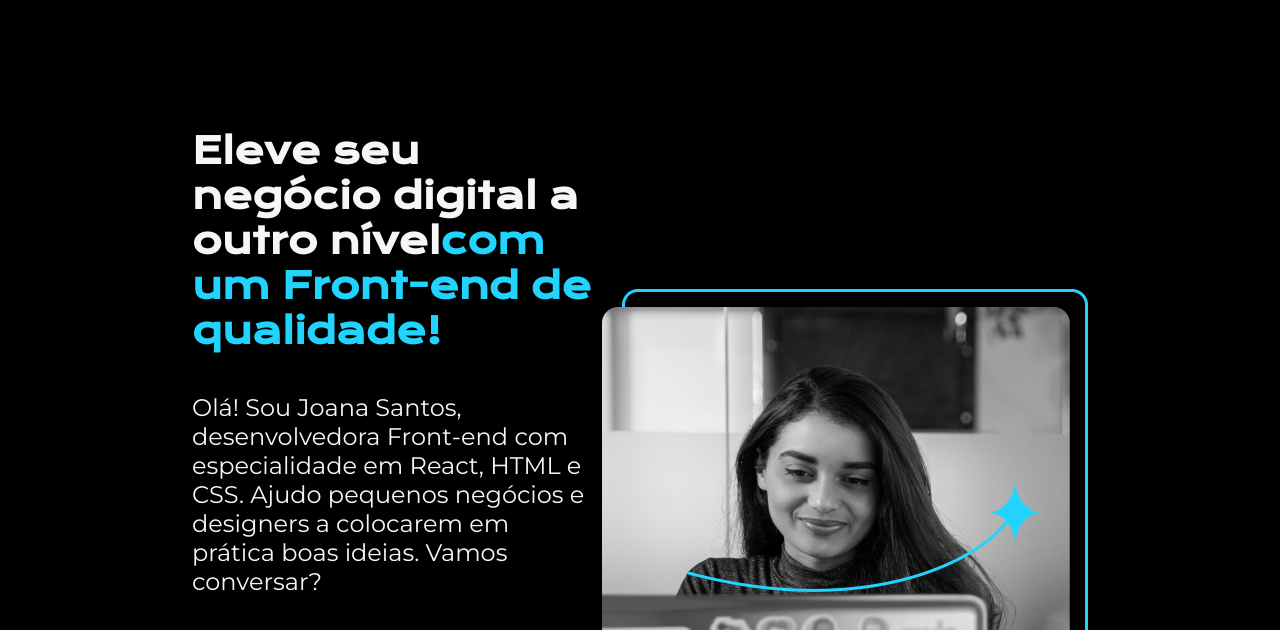
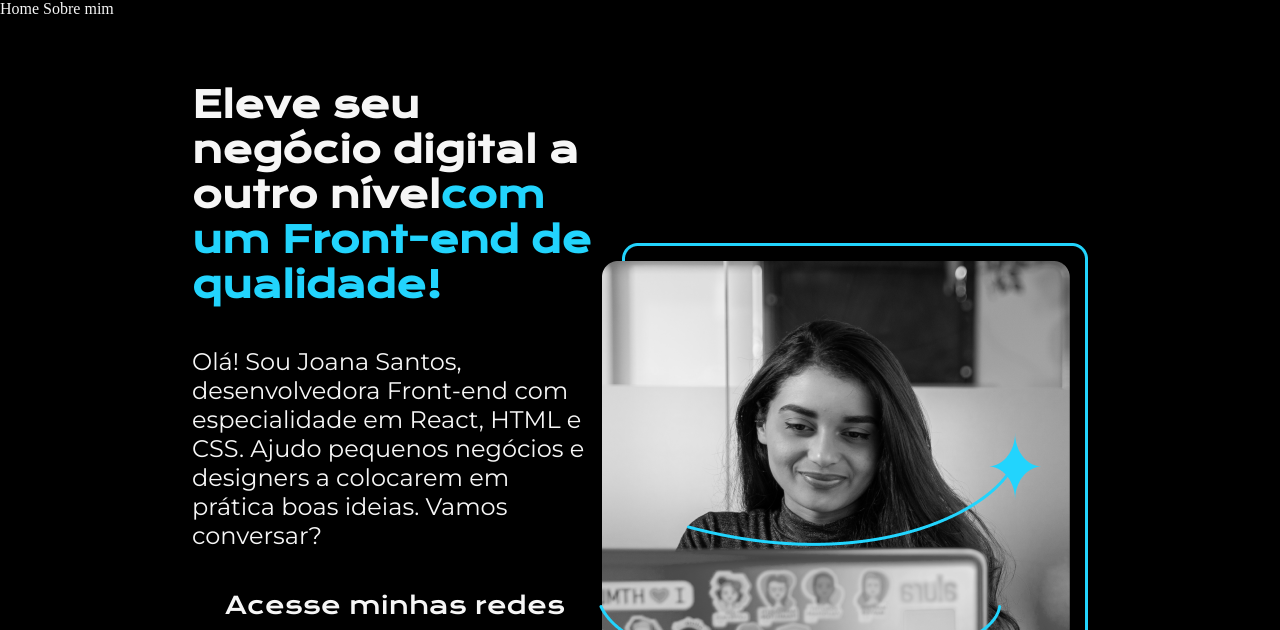
Before and after one commit to Wuelliton96/HTML---CSS, a plain HTML site: page index.html in a window 1280 px wide. Shown: the top 630 px of the page. Drawn offline with nearby package versions, Linux system fonts and the light colour scheme.

Commit message:
Aula alura

```diff
--- a/index.html
+++ b/index.html
@@ -10,7 +10,12 @@
 </head>
 
 <body>
-    <header></header>
+    <header class="cabecalho">
+        <nav class="cabecalho__menu">
+            <a class="cabecalho__menu__link">Home</a>
+            <a class="cabecalho__menu__link">Sobre mim</a>
+        </nav>
+    </header>
     <main class="apresentacao">
         <section class="apresentacao__conteudo">
             <h1 class="apresentacao__conteudo__titulo">Eleve seu negócio digital a outro nível<strong
--- a/style.css
+++ b/style.css
@@ -6,7 +6,7 @@
 }
 
 body{
-    height: 100vh;
+    /* height: 100vh; */
     box-sizing: border-box;
     background-color: #000000;
     color: #F6F6F6;
@@ -17,7 +17,7 @@ body{
 }
 
 .apresentacao{
-    margin: 10% 15%;
+    padding: 5% 15%;
     display: flex;
     align-items: center;
     justify-content: space-between;
```
